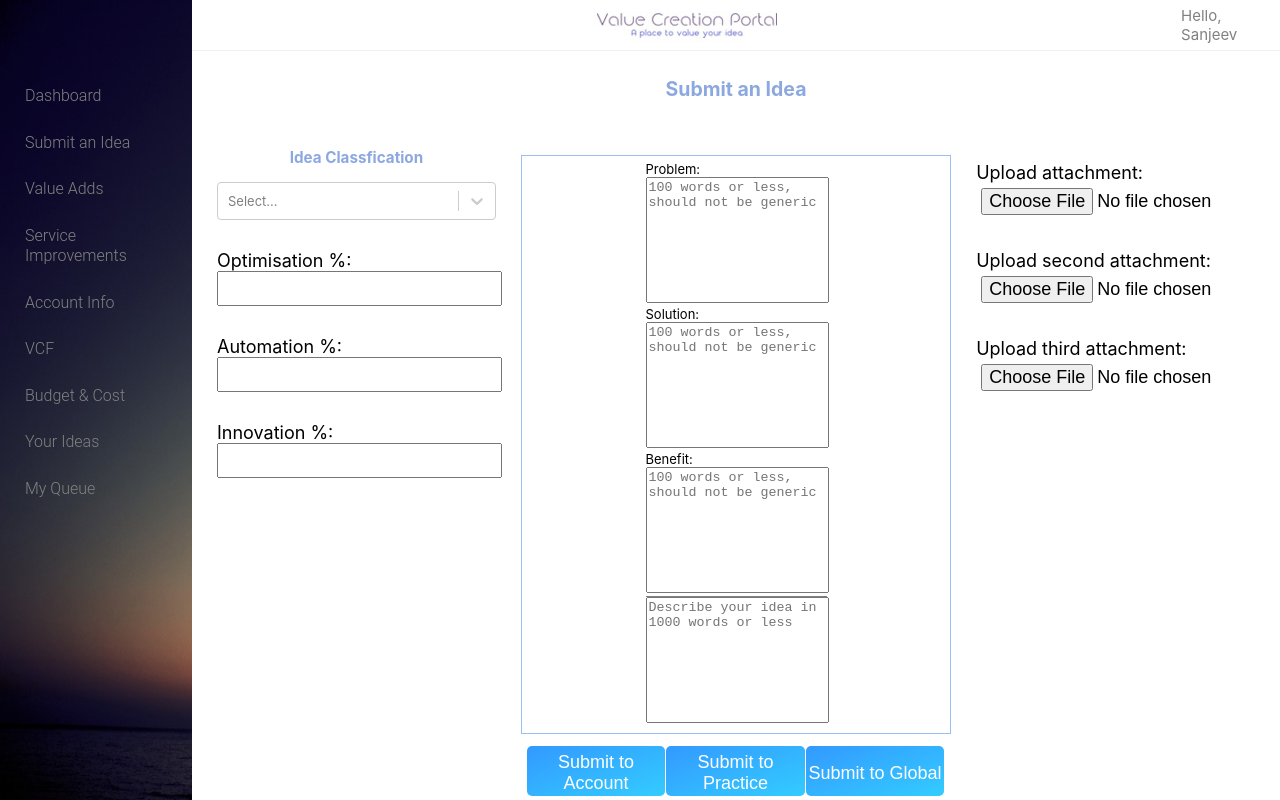
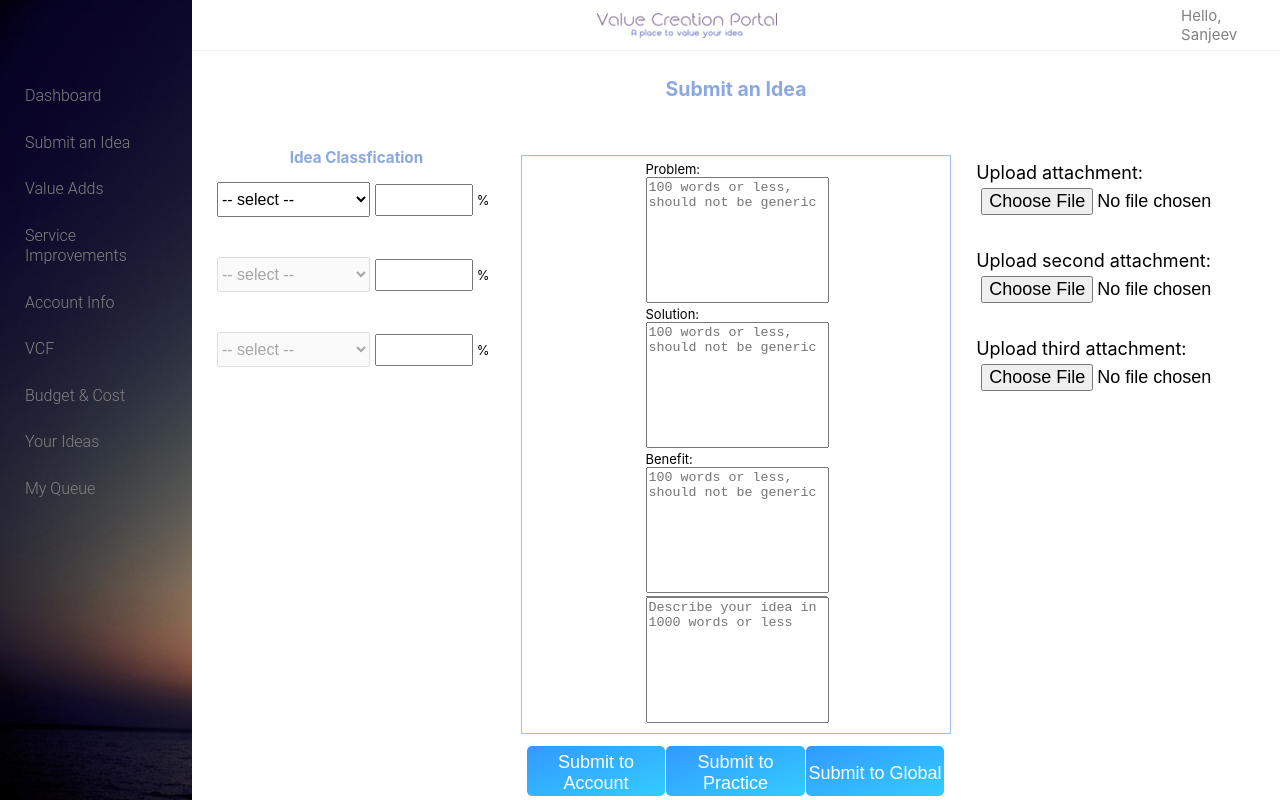
Before and after one commit to mahantesh21/valuecreation-app, a React (Create React App) app: page /IdeaSubmit in a window 1280 px wide. Built offline with nearby package versions, Linux system fonts and the light colour scheme.

Commit message:
Implement select box and percentage

```diff
--- a/src/assets/css/IdeaSubmit.css
+++ b/src/assets/css/IdeaSubmit.css
@@ -68,3 +68,20 @@ button{
     text-align: center;
     background: linear-gradient(to top left, #33ccff 0%, #3399ff 100%);
 }
+
+.ideaClassification {
+    margin-bottom: 40px
+}
+
+.selectbox {
+    width: 55%;
+    margin-right: 5px;
+    height: 35px;
+    font-size: 16px
+}
+
+.ideaClassification input {
+    width: 30%;
+    padding: 5px;
+    font-size: 16px
+}
--- a/src/components/IdeaClassification.js
+++ b/src/components/IdeaClassification.js
@@ -9,31 +9,56 @@ const options = [
 class IdeaClassfiication extends Component {
     state = {
         selectedOption: null,
+        options: [ 'Optimisation', 'Automation', 'Innovation' ],
+        optionsLeft: [ 'Optimisation', 'Automation', 'Innovation' ],
+        toggleSecond: true,
+        toggleThird: true
       }
-    handleChange = (selectedOption) => {
-        this.setState({ selectedOption });
-        console.log(`Option selected:`, selectedOption);
+    handleChange = (e) => {
+        const selectedOption = e.target.value;
+        let optionsLeft = this.state.optionsLeft;
+
+        optionsLeft = optionsLeft.filter(option => option !== selectedOption)
+
+        if (optionsLeft.length == 2) {
+            this.setState({ optionsLeft });
+            this.setState({ toggleSecond: false })
+        }
+
+        if (optionsLeft.length == 1) {
+            this.setState({ selectedOption })
+            this.setState({ toggleThird: false })
+        }
+        console.log("optionsLeft", optionsLeft, selectedOption)
     }
     render() {
-        const { selectedOption } = this.state;
+        const { toggleSecond, toggleThird, selectedOption } = this.state;
         return (
             <div className="innerContainer" style={{ flex:2 }}>
                 <h3>Idea Classfication </h3>
-                <div>
-                   <Select
-                        value={selectedOption}
-                        onChange={this.handleChange}
-                        options={options}
-                    />
-                    <div className="formField">
-                        <label>Optimisation %: <input /></label>
-                    </div>
-                    <div className="formField">
-                        <label>Automation %: <input /></label>
-                    </div>
-                    <div className="formField">
-                        <label>Innovation %: <input /></label>
-                    </div>
+                <div className="ideaClassification">
+                    <select className="selectbox" onChange={(e) => this.handleChange(e)}>
+                        <option disabled selected value> -- select -- </option>
+                        {this.state.options.map(option => <option value={option}>{option}</option>)}
+                    </select>
+                    <input type="text" />
+                    <label> %</label>
+                </div>
+                <div className="ideaClassification">
+                    <select className="selectbox" disabled={toggleSecond} onChange={(e) => this.handleChange(e)}>
+                        <option disabled selected value> -- select -- </option>
+                        {this.state.optionsLeft.map(option => <option value={option}>{option}</option>)}
+                    </select>
+                    <input type="text" />
+                    <label> %</label>
+                </div>
+                <div className="ideaClassification">
+                    <select className="selectbox" disabled={toggleThird}>
+                        <option disabled selected value> -- select -- </option>
+                        {this.state.optionsLeft.map(option => <option value={option}>{option}</option>)}
+                    </select>
+                    <input type="text" />
+                    <label> %</label>
                 </div>
             </div>
         )
```
